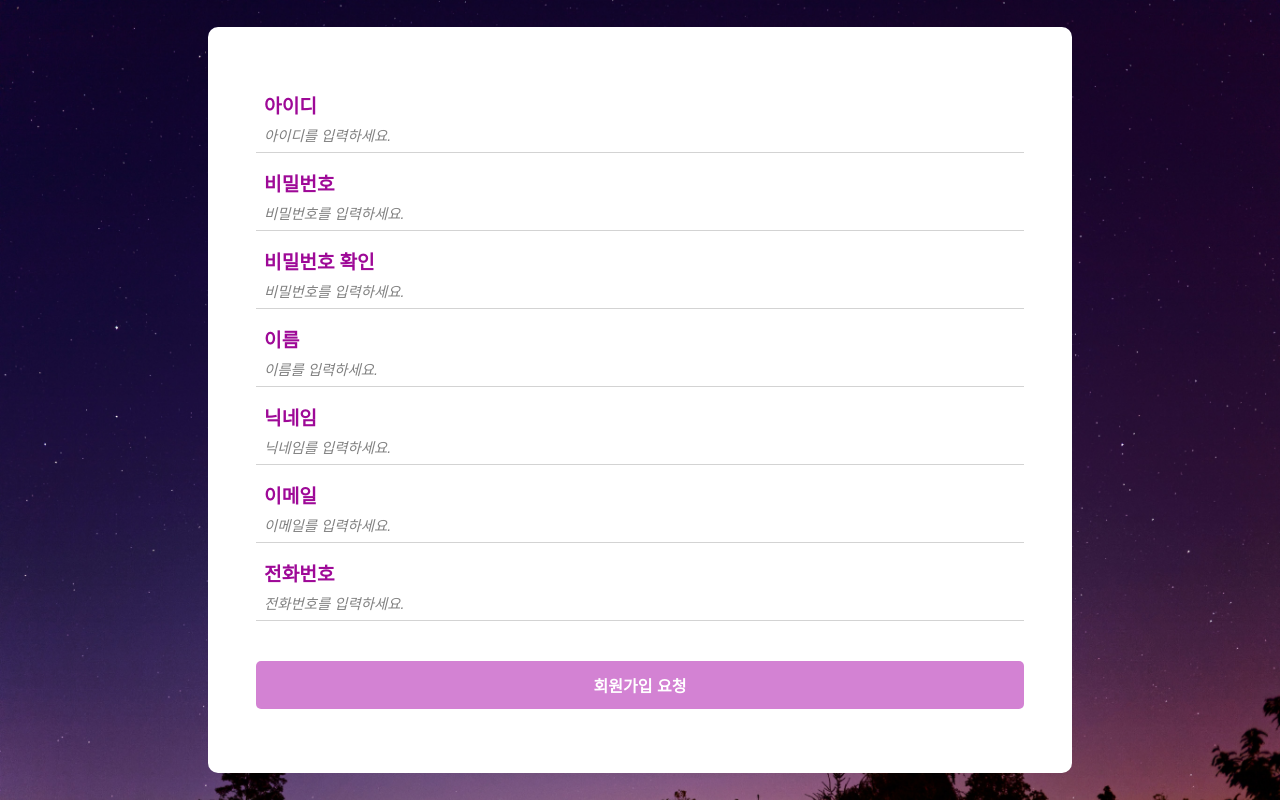
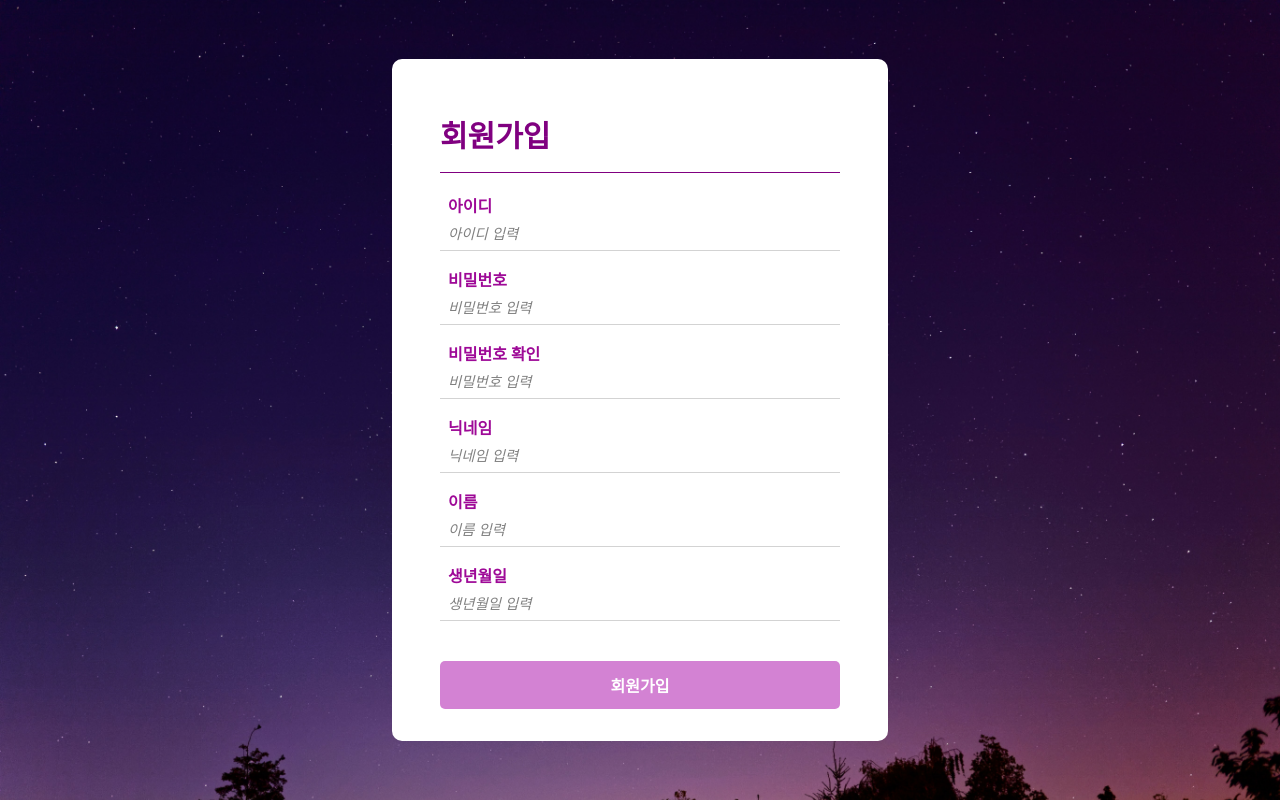
Before and after one commit to JengYoung/BlogProject_Moondeuk, a React (Create React App) app in the folder client/: page /register in a window 1280 px wide. Built offline with nearby package versions, Linux system fonts and the light colour scheme.

Commit message:
회원가입 폼 디자인 및 구성 수정

```diff
--- a/client/src/App.css
+++ b/client/src/App.css
@@ -1,20 +1,3 @@
 .App {
   text-align: center;
 }
-
-.App-logo {
-  height: 40vmin;
-  pointer-events: none;
-}
-
-
-
-
-@keyframes App-logo-spin {
-  from {
-    transform: rotate(0deg);
-  }
-  to {
-    transform: rotate(360deg);
-  }
-}
--- /dev/null
+++ b/client/src/components/common/HeadName.js
@@ -0,0 +1,23 @@
+import React from 'react'
+import styled from 'styled-components';
+
+/*
+*/
+
+const StyledHeadName = styled.h1`
+    font-size: 30px;
+    font-weight: 900;
+    color: purple;
+    padding-bottom: 1rem;
+    border-bottom: 1px solid purple;
+`;
+
+const HeadName = ({ theme }) => {
+    return (
+        <StyledHeadName>
+            { theme }
+        </StyledHeadName>
+    );
+};
+
+export default HeadName;
--- a/client/src/components/common/Input.js
+++ b/client/src/components/common/Input.js
@@ -38,7 +38,7 @@ export const StyledInput = styled.input`
 
 const Input = (props) => {
     return (
-        <StyledInput {...props} placeholder={`${props.type}를 입력하세요.`}/>
+        <StyledInput {...props} placeholder={`${props.type} 입력`}/>
     );
 };
 
--- a/client/src/components/register/RegisterForm.js
+++ b/client/src/components/register/RegisterForm.js
@@ -1,29 +1,32 @@
 import React from 'react'
 import styled from 'styled-components';
 import Button from '../common/Button';
+import HeadName from '../common/HeadName';
 import Input from '../common/Input';
 
 /*
 */
 
 const StyledQuestion = styled.div`
-    font-size: 1.2rem;
+    font-size: 1rem;
     font-weight: 700;
     color: #9e0997;
     padding-left: 0.5rem;
     padding-bottom: 0.5rem;
 `;
 const StyledRegisterFormWrapper = styled.form`
-    width: 60%;
-    padding: 4rem 3rem;
+    width: 400px;
+    max-height: 100%;
+    padding: 2rem 3rem 2rem 3rem;
     border-radius: 10px;
     background-color: white;
 `;
 
 const RegisterForm = () => {
-    const QuestionNames = ['아이디', '비밀번호', '비밀번호 확인', '이름', '닉네임', '이메일', '전화번호']
+    const QuestionNames = ['아이디', '비밀번호', '비밀번호 확인', '닉네임', '이름', '생년월일']
     return (
         <StyledRegisterFormWrapper>
+            <HeadName theme="회원가입"></HeadName>
         {QuestionNames.map(QuestionName => {
             return (
                 <>
@@ -32,7 +35,7 @@ const RegisterForm = () => {
                 </>
             )
         })}
-        <Button fullWidth type="회원가입 요청" />
+        <Button fullWidth type="회원가입" />
     </StyledRegisterFormWrapper>
     );
 };
--- a/client/src/index.css
+++ b/client/src/index.css
@@ -5,6 +5,7 @@ body {
     sans-serif;
   -webkit-font-smoothing: antialiased;
   -moz-osx-font-smoothing: grayscale;
+  box-sizing: border-box;
 }
 
 code {
```
